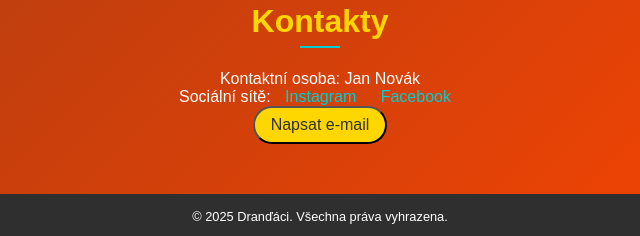
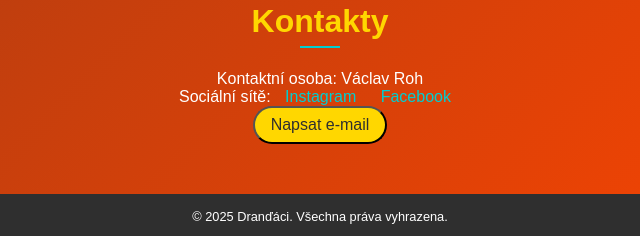
Before and after one commit to Drandaci/kapeladrandaciweb, a plain HTML site: page index.html in a window 1280 px wide. Shown: the part 2433-2669 px from the top of the page, 320-960 px from the left. Drawn offline with nearby package versions, Linux system fonts and the light colour scheme.

Commit message:
Add files via upload

```diff
--- a/index.html
+++ b/index.html
@@ -576,7 +576,7 @@
 
   <section id="contact">
     <h2>Kontakty</h2>
-    <p>Kontaktní osoba: Jan Novák<br>
+    <p>Kontaktní osoba: Václav Roh<br>
        Sociální sítě:
        <span class="contact-info">
          <a href="https://www.instagram.com/kapela_drandaci/" id="instagram-link">Instagram</a>
```
